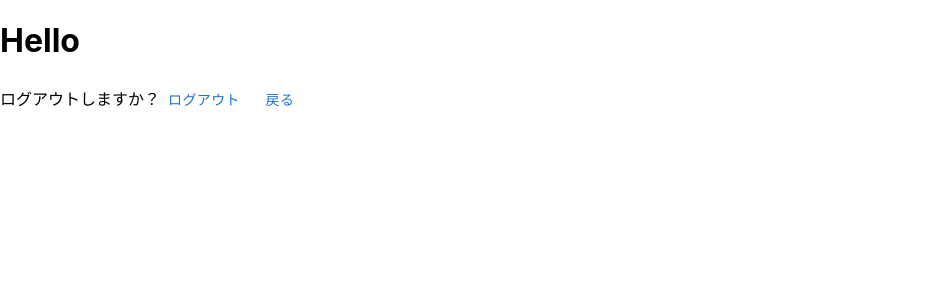
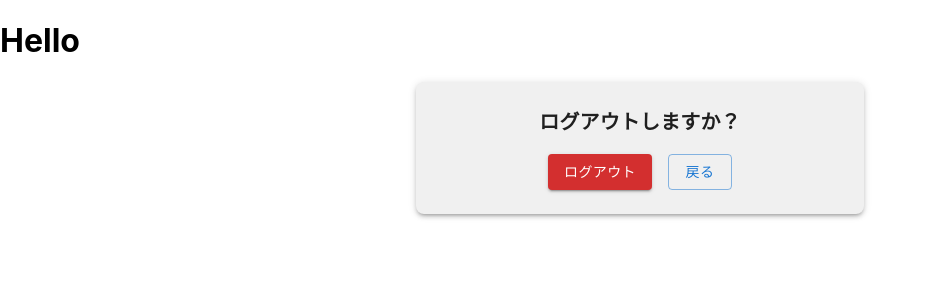
Before and after one commit to taker0084/My_App, a React (Create React App) app in the folder frontend/: page /logout in a window 1280 px wide. Shown: the top 300 px of the page, without its empty margins (0-927 px from the left). Built offline with nearby package versions, Linux system fonts and the light colour scheme.

Commit message:
ログイン機構完成、エンドポイント名変更

```diff
--- a/frontend/src/components/logout.tsx
+++ b/frontend/src/components/logout.tsx
@@ -1,12 +1,12 @@
 import { useNavigate } from "react-router-dom";
-import { Button } from "@mui/material";
+import { Box, Typography, Button } from "@mui/material";
 import React from "react";
 
 export default function Logout() {
   const navigate = useNavigate();
-  const handlelogout = () => {
-    fetch("http://localhost:5001/auth/logout/", {
-      method: "GET",
+  const handleLogout = () => {
+    fetch("http://localhost:5001/session", {
+      method: "DELETE",
       credentials: "include",
       headers: {
         "Content-Type": "application/json",
@@ -22,10 +22,33 @@ export default function Logout() {
       });
   };
   return (
-    <div>
-      <label>ログアウトしますか？</label>
-      <Button onClick={handlelogout}>ログアウト</Button>
-      <Button onClick={() => navigate("/User")}>戻る</Button>
-    </div>
+    <Box
+      display="flex"
+      flexDirection="column"
+      alignItems="center"
+      bgcolor="#f0f0f0"
+      p={3}
+      borderRadius={2}
+      boxShadow={3}
+      textAlign="center"
+      maxWidth={400}
+      mx="auto"
+    >
+      <Typography variant="h6" fontWeight="bold" mb={2} color="textPrimary">
+        ログアウトしますか？
+      </Typography>
+      <Box display="flex" gap={2}>
+        <Button variant="contained" color="error" onClick={handleLogout}>
+          ログアウト
+        </Button>
+        <Button
+          variant="outlined"
+          color="primary"
+          onClick={() => navigate("/User")}
+        >
+          戻る
+        </Button>
+      </Box>
+    </Box>
   );
 }
```
Also changed, not shown: 1 other file (tests, documents, lock files or other folders).
